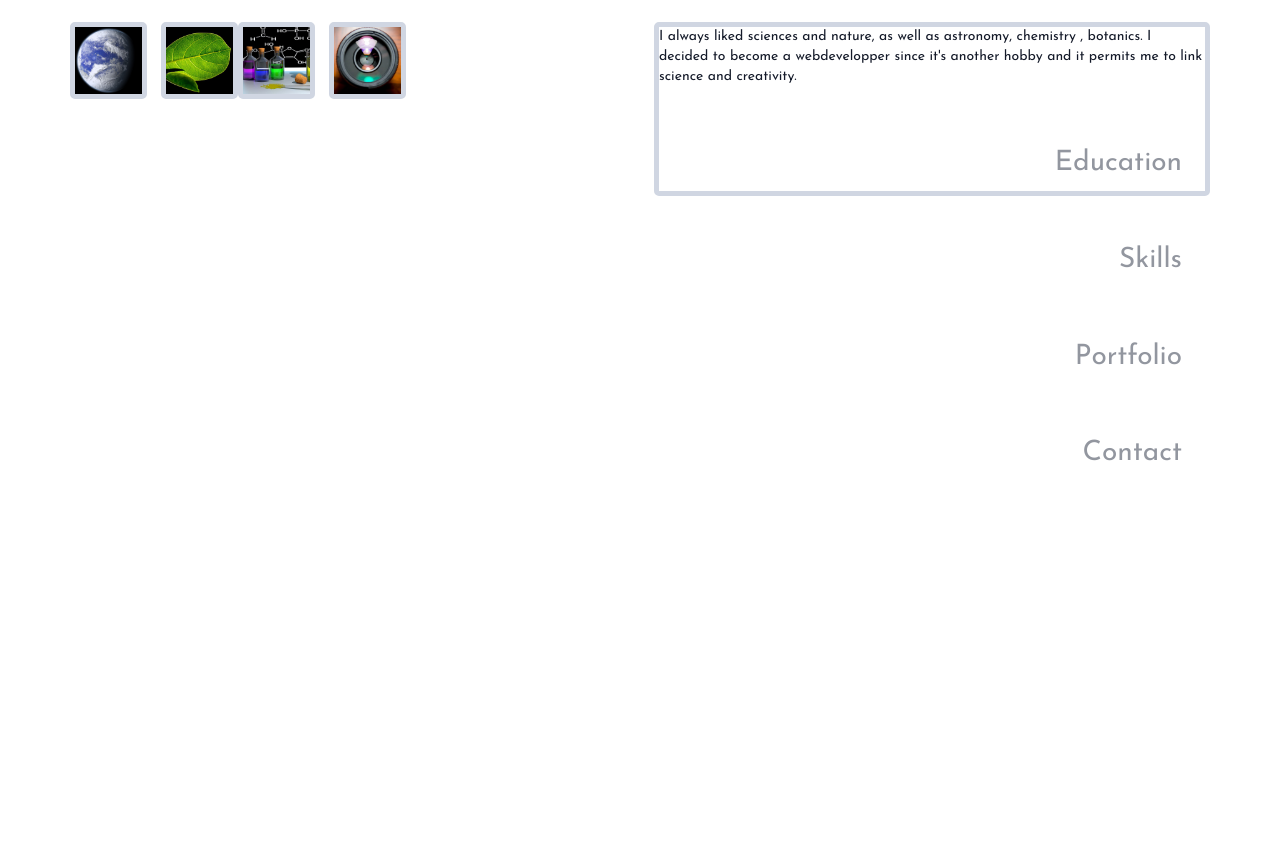
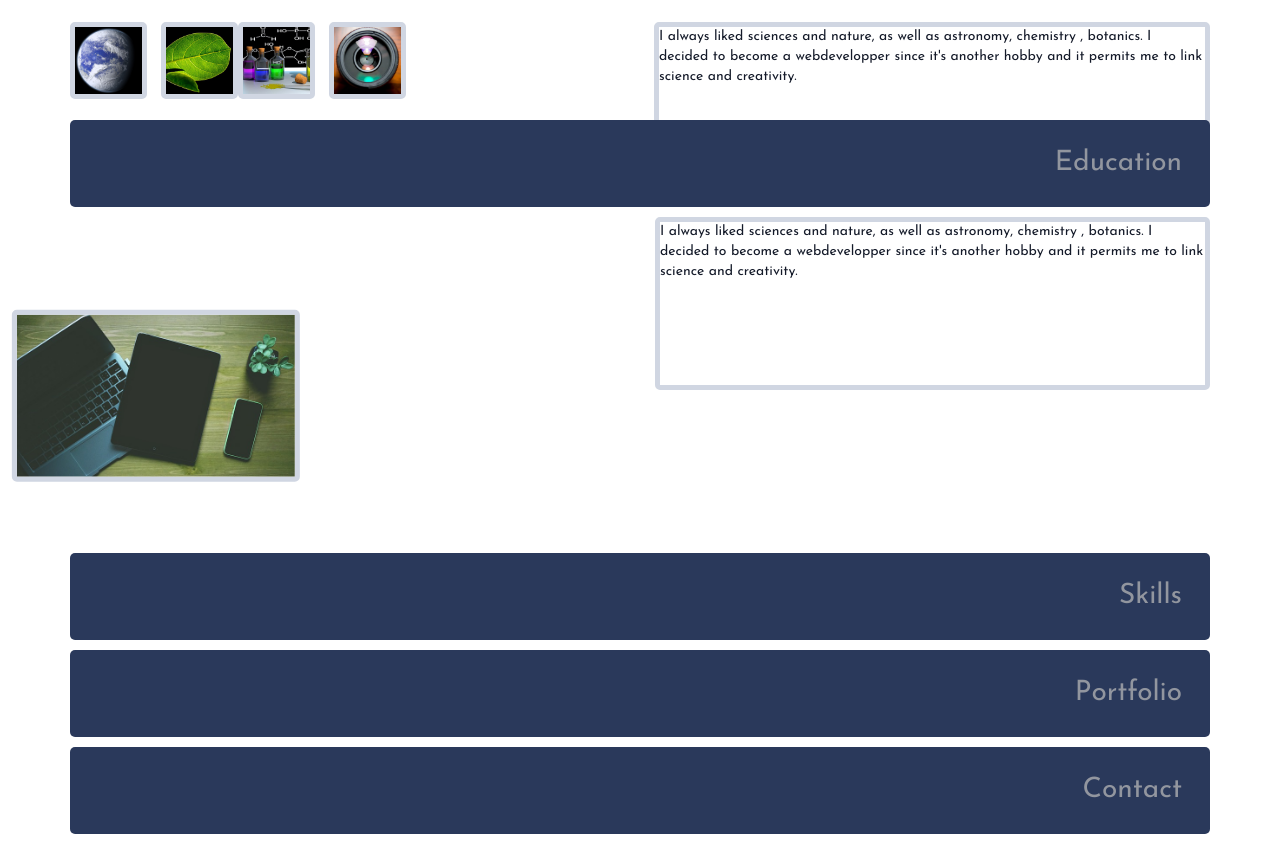
Before and after one commit to eddyroy25/eddyr-portfolio, an Angular app: page / in a window 1280 px wide. Shown: the part 620-1464 px from the top of the page. Before the commit the page ends 1127 px from the top, so only its background shows below. Built offline with nearby package versions, Linux system fonts and the light colour scheme.

Commit message:
Update html/css

```diff
--- a/src/app/app.component.css
+++ b/src/app/app.component.css
@@ -66,6 +66,8 @@ h3 {
 	text-align: right;
 	padding-bottom: 1em;
 	margin-top:0px;
+	background-color: #2a395b;
+	border-radius: 5px;
 }
 
 section#titles {
@@ -99,7 +101,7 @@ section#aboutme .left{
 
 
 
-section#aboutme p{
+ p{
 	color: #141a29;
 	font-family: 'Josefin Sans';
 	font-size: 1em;
@@ -109,11 +111,8 @@ section#aboutme p{
 	border-radius: 5px;
 }
 
-#titleaboutme {
-	background-color: #2a395b;
-	border-radius: 5px;
-	padding-top: 1em;
-	border-radius: 5px;
+#title {
+
 }
 
 #about{
@@ -138,25 +137,52 @@ section#aboutme p{
 	height: 7em;
 }
 
-#hobbiesp{
+.text{
 	height: 12.4em;
 }
 
+section#education div {
+	height:100%;
+}
+
+section#education img{
+	transform: rotate(90deg);
+	width: 12.3em;
+	margin-top:2.5em;
+	padding-right:0;
+	border: solid 5px #d0d6e2;
+	border-radius: 5px;
+}
+
+
 @media screen and (max-width: 385px) {
+
+	div#navabout, div#naveducation, div#navportfolio, div#navskills, div#navcontact {
+		padding:0;
+	}
+
+	h1{
+		font-size: 2em;
+	}
+
+	h2 {
+		font-size: 2em;
+	}
 	section#aboutme .hobbies{
-		width: 4.5em;
+		max-width: 4.5em;
 		border: solid 5px #d0d6e2;
-		float:left;
+		/* float:right; */
 		border-radius: 5px;
-		margin-bottom: 1em;
+		margin-bottom: 1.2em;
 	}
 
 	section#aboutme .left{
-	margin-right:0.2em;
+		margin-right:0.2em;
+		/* float:right; */
 	}
 
 	section#aboutme img{
-		width: 9.5em;
+		width: 9em;
 		border: solid 5px #d0d6e2;
 		float:right;
 		border-radius: 5px;
@@ -165,7 +191,7 @@ section#aboutme p{
 	section#aboutme p{
 		color: #141a29;
 		font-family: 'Josefin Sans';
-		font-size: 0.84em;
+		font-size: 0.8em;
 		border: solid 5px #d0d6e2;
 		display: block;
 		border-radius: 5px;
@@ -174,12 +200,22 @@ section#aboutme p{
 		height: 11.3em;
 	}
 	#hobbiesp{
-		height: 12em;
+		width: 11.3em;
+		height: 13em;
+		float:right;
 	}
 	#hobbies{
-		padding-left:0;
-		padding-right:1em;
+		padding-left:0.35em;
+		/* padding-right:0.5em; */
+		/* float:right; */
 	}
+	#hobbiesimg{
+		padding-left:1em;
+		/* padding-right:0.5em; */
+	/* } */
+	/* #hobbiesimg img.hobbies{ */
+	}
+
 	div.first{
 	margin-bottom:0;
 	}
--- a/src/app/app.component.html
+++ b/src/app/app.component.html
@@ -36,7 +36,7 @@
 <!-- <p>{{hero.id}}</p> -->
 <!-- <input [(ngModel)]="hero.name" placeholder="name"> -->
 <section id='aboutme'>
-	<h3 id='titleaboutme'>{{section1}}</h3>
+	<h3>{{section1}}</h3>
 	<div class='first row'>
 		<div id='about' class='aboutme col-xs-6 col-sm-6'>
 			<p id='intro'>Hello, my name is Eddy and I am a webdeveloper. I am 28 years old and I live in Besançon, in France. Here you will discover my projects, but before that I introduce myself. </p>
@@ -47,17 +47,27 @@
 	</div>
 	<div class='secund row'>
 		<div id='hobbiesimg' class='col-xs-6 col-sm-6'>
-			<img class='left hobbies' src='assets/images/planet.jpg'>
-			<img class='hobbies' src='assets/images/leaf.jpg'>
-			<img class='left hobbies' src='assets/images/chemistry.jpg'>
-			<img class='hobbies' src='assets/images/camera.jpg'>
+			<img class='left hobbies up' src='assets/images/planet.jpg'>
+			<img class='hobbies up' src='assets/images/leaf.jpg'>
+			<img class='left hobbies down' src='assets/images/chemistry.jpg'>
+			<img class='hobbies down' src='assets/images/camera.jpg'>
 		</div>
 		<div id='hobbies' class='col-xs-6 col-sm-6'>
-			<p id='hobbiesp'>I always liked sciences and nature, as well as astronomy, chemistry , botanics. I decided to become a webdevelopper since it's another hobby and it permits me to link science and creativity.</p>
+			<p class='text'>I always liked sciences and nature, as well as astronomy, chemistry , botanics. I decided to become a webdevelopper since it's another hobby and it permits me to link science and creativity.</p>
 		</div>
 	</div>
 </section>
+<section id='education'>
 <h3>{{section2}}</h3>
+	<div class='first row'>
+		<div class='col-xs-6 col-sm-6'>
+			<img src='assets/images/education.jpg'/>
+		</div>
+		<div class='text' class='col-xs-6 col-sm-6'>
+			<p class='text'>I always liked sciences and nature, as well as astronomy, chemistry , botanics. I decided to become a webdevelopper since it's another hobby and it permits me to link science and creativity.</p>
+		</div>
+	</div>
+</section>
 <h3>{{section3}}</h3>
 <h3>{{section4}}</h3>
 <h3>{{section5}}</h3>
```
Also changed, not shown: src/assets/images/education.jpg (added).
